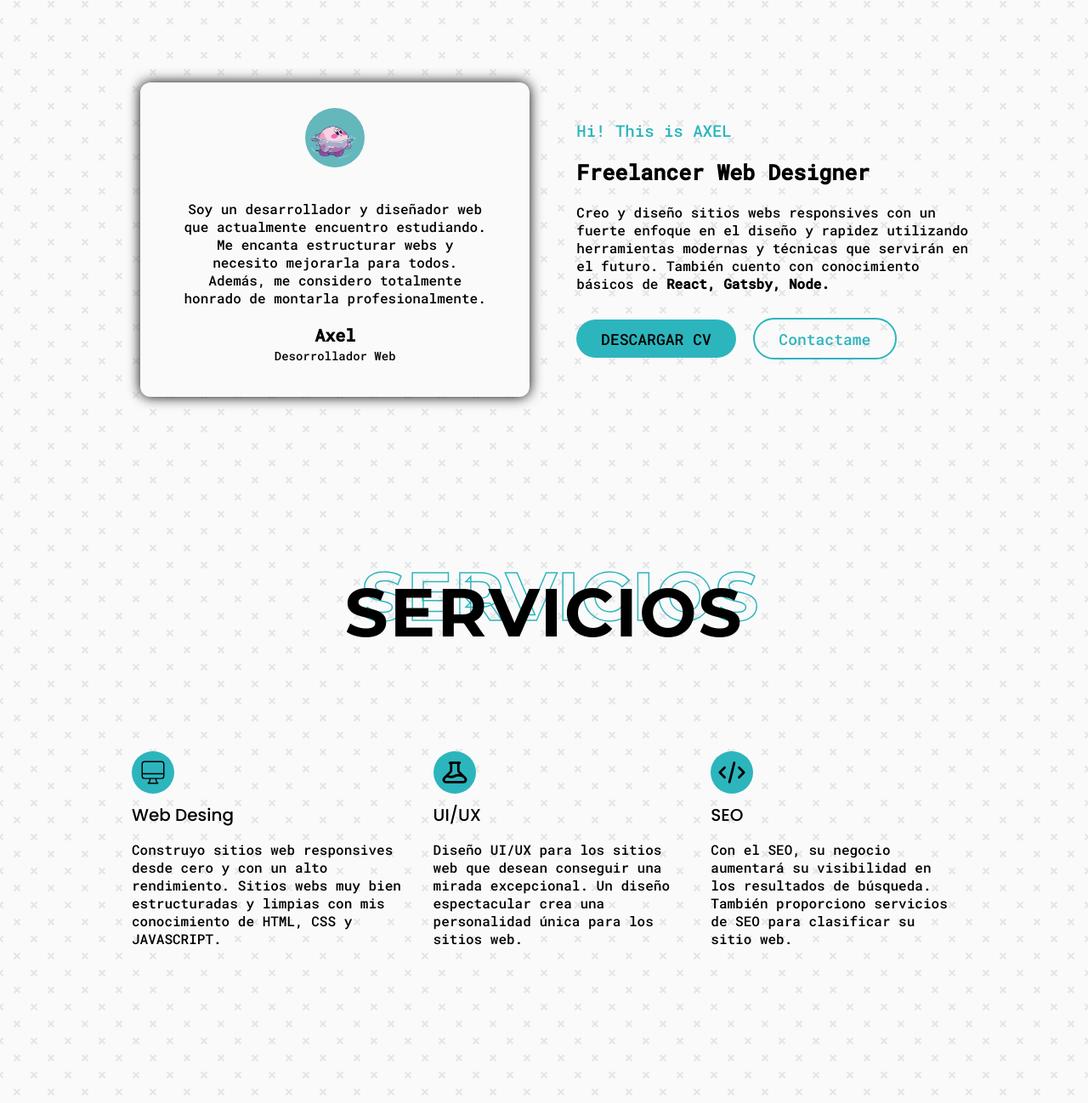
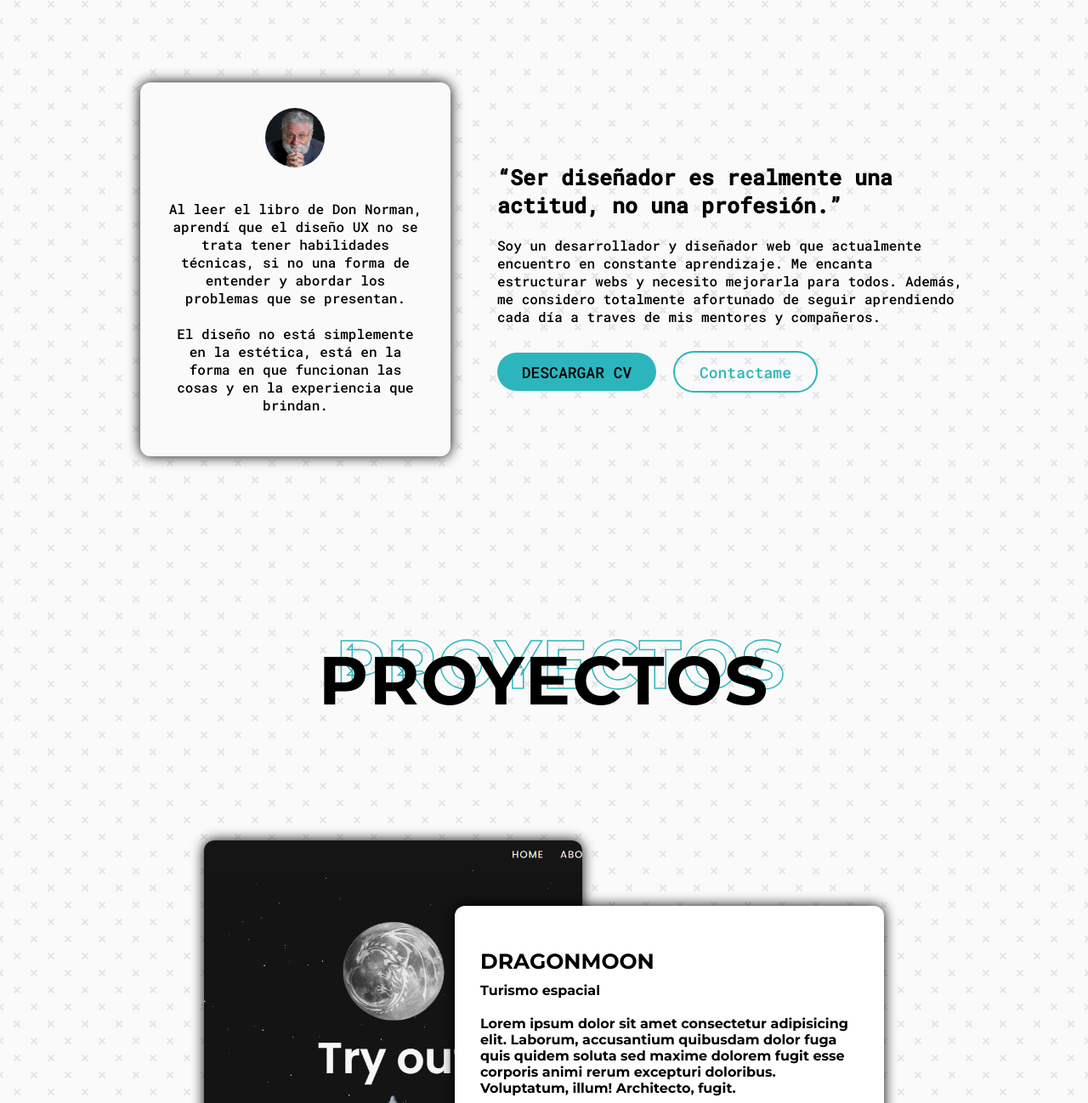
Before and after one commit to AxelChipana/Axel, a plain HTML site: page index.html in a window 1280 px wide. Shown: the part 1015-2313 px from the top of the page at 85% size. Drawn offline with Linux system fonts and the light colour scheme.

Commit message:
New information

```diff
--- a/index.html
+++ b/index.html
@@ -25,7 +25,6 @@
             </div>
             <li><a  href="#hero">INICIO</a></li>
             <li><a  href="#about">SOBRE MÍ</a></li>
-            <li><a  href="#services">SERVICIOS</a></li>
             <li><a  href="#projects">PROYECTOS</a></li>
             <li><a  href="./contact.html">CONTACTAME</a></li>
             <div id="theme">
@@ -41,7 +40,7 @@
           </svg>
         </div>
     </div>
-</nav>
+  </nav>
 
   <!--Hero section-->
   <section id="hero">
@@ -53,13 +52,13 @@
           <div class="wrapper"><span>with</span></div>
           <div class="wrapper"><span>purpose</span></div>
         </h2>
-        <p class="desc">Actualmente me encuentro estudiando Computación e Informática</p>
+        <p class="desc">Diseñador UX y desarrollador web</p>
         <div class="buttons">
           <a href="#projects" class="primary-btn">Mira mis proyectos</a>
         </div>
       </div>
       <figure class="right">
-          <img src="./img/gril2.jpg">
+          <img src="./img/Axel.png">
       </figure>
     </div>
   </section>
@@ -72,59 +71,23 @@
         <div class="left">
           <div class="card">
             <figure class="img">
-              <img src="./img/kirby.png">
+              <img src="./img/Don_Norman.jpg">
             </figure>
-            <p class="card-desc">Soy un desarrollador y diseñador web que actualmente encuentro estudiando. Me encanta estructurar webs y necesito mejorarla para todos. Además, me considero totalmente honrado de montarla profesionalmente.</p>
-            <h3 class="card-name">Axel</h3>
-            <p class="card-sub-title">Desorrollador Web</p>
+            <p class="card-desc">Al leer el libro de Don Norman, aprendí que el diseño UX no se trata tener habilidades técnicas, si no una forma de entender y abordar los problemas que se presentan.
+              <br><br>
+              El diseño no está simplemente en la estética, está en la forma en que funcionan las cosas y en la experiencia que brindan.
+            </p>
+            <!-- <p class="card-sub-title">Don Norman</p> -->
           </div>
         </div>
         <div class="right">
-          <p class="subheading">Hi! This is AXEL</p>
-          <h2 class="slogan">Freelancer Web Designer</h2>
-          <p class="right-text">Creo y diseño sitios webs responsives con un fuerte enfoque en el diseño y rapidez utilizando herramientas modernas y técnicas que servirán en el futuro. También cuento con conocimiento básicos de <strong>React, Gatsby, Node. </strong> </p>
-        <!-- Construyo sitios webs y aplicaciones -->
+          <h2 class="slogan">“Ser diseñador es realmente una actitud, no una profesión.”</h2>
+          <p class="right-text">Soy un desarrollador y diseñador web que actualmente encuentro en constante aprendizaje. Me encanta estructurar webs y necesito mejorarla para todos. Además, me considero totalmente afortunado de seguir aprendiendo cada día a traves de mis mentores y compañeros.
+          </p>
           <div class="buttons">
-            <a href="CV_Chipana_Axel.pdf" target="blank" class="primary-btn">DESCARGAR CV</a>
+            <a href="AxelCV.pdf" target="blank" class="primary-btn">DESCARGAR CV</a>
             <a href="./contact.html" class="primary-btn outline">Contactame</a>
           </div>
-        </div>
-      </div>
-    </div>
-  </section>
-
-  <!--Services section-->
-  <section id="services">
-    <div class="container">
-      <h2 class="section-heading" data-outline="SERVICIOS">SERVICIOS</h2>
-      <div class="all-items">
-        <div class="item">
-          <div class="icon">
-            <svg xmlns="http://www.w3.org/2000/svg" fill="none" viewBox="0 0 24 24" stroke="currentColor">
-            <path stroke-linecap="round" stroke-linejoin="round" stroke-width="1" d="M9.75 17L9 20l-1 1h8l-1-1-.75-3M3 13h18M5 17h14a2 2 0 002-2V5a2 2 0 00-2-2H5a2 2 0 00-2 2v10a2 2 0 002 2z" />
-            </svg>
-          </div>
-          <h3 class="item-heading">Web Desing</h3>
-          <p class="item-desc">Construyo sitios web responsives desde cero y con un alto rendimiento. Sitios webs muy bien estructuradas y limpias con mis conocimiento de HTML, CSS y JAVASCRIPT.</p>
-        </div>
-        <div class="item">
-          <div class="icon">
-            <svg xmlns="http://www.w3.org/2000/svg" fill="none" viewBox="0 0 24 24" stroke="currentColor">
-              <path stroke-linecap="round" stroke-linejoin="round" stroke-width="2" d="M19.428 15.428a2 2 0 00-1.022-.547l-2.387-.477a6 6 0 00-3.86.517l-.318.158a6 6 0 01-3.86.517L6.05 15.21a2 2 0 00-1.806.547M8 4h8l-1 1v5.172a2 2 0 00.586 1.414l5 5c1.26 1.26.367 3.414-1.415 3.414H4.828c-1.782 0-2.674-2.154-1.414-3.414l5-5A2 2 0 009 10.172V5L8 4z" />
-            </svg>
-          </div>
-          <h3 class="item-heading">UI/UX</h3>
-          <p class="item-desc">Diseño UI/UX para los sitios web que  desean conseguir una mirada excepcional. Un diseño espectacular crea una personalidad única para los sitios web.</p>
-        </div>
-        <div class="item">
-          <div class="icon">
-            <svg xmlns="http://www.w3.org/2000/svg" fill="none" viewBox="0 0 24 24" stroke="currentColor">
-              <path stroke-linecap="round" stroke-linejoin="round" stroke-width="2" d="M10 20l4-16m4 4l4 4-4 4M6 16l-4-4 4-4" />
-            </svg>
-          </div>
-          <h3 class="item-heading">SEO</h3>
-          <p class="item-desc">Con el SEO, su negocio aumentará su visibilidad en los resultados de búsqueda. También proporciono servicios de SEO para clasificar su sitio web.
-          </p>
         </div>
       </div>
     </div>
@@ -211,10 +174,8 @@
   <!--Social Icons section-->
   <section id="social-menu">
     <ul>
-      <li><a href="https://www.instagram.com/axelch01/?hl=es-la"><i class="fab fa-instagram"></i></a></li>
-      <li><a href="https://github.com/AxelChipana"><i class="fab fa-github-alt"></i></a></li>
-      <li><a href="https://codepen.io/axel-chipana"><i class="fab fa-codepen"></i></a></li>
-      <li><a href="https://www.linkedin.com/in/axel-jair-chipana-tapia-02a0a420b/"><i class="fab fa-linkedin"></i></a></li>
+      <li><a href="https://github.com/AxelChipana" target="blank"><i class="fab fa-github-alt"></i></a></li>
+      <li><a href="https://www.linkedin.com/in/axel-jair-chipana-tapia-02a0a420b/" target="blank"><i class="fab fa-linkedin"></i></a></li>
     </ul>
   </section>
 
@@ -223,15 +184,11 @@
     <div class="inner-fotter">
       <div class="social-menu2">
         <ul>
-          <li><a href="#"><i class="fab fa-instagram"></i></a></li>
           <li><a href="#"><i class="fab fa-github-alt"></i></a></li>
           <li><a href="https://codepen.io/axel-chipana"><i class="fab fa-codepen"></i></a></li>
           <li><a href="#"><i class="fab fa-linkedin"></i></a></li>
         </ul>
       </div>
-      <!-- <figure class="img">
-        <img src="./img/cat2.png" alt="">
-        </figure> -->
     </div>
   </footer>
 
--- a/style.css
+++ b/style.css
@@ -253,11 +253,14 @@ section {
 		height: 100%;
 		width: 100%;
 		max-width: 100%;
-		display: block;
-		padding: 50px 0;
+		display: flex;
+		padding: 15% 0;
 		text-align: center;
 		background-color: var(--nav3);
 		transition: all .3s ease;
+
+		justify-content: center;
+		flex-direction:column;
 	}
 	#navbar .menu-list.active {
 		right: 0%;
@@ -266,8 +269,7 @@ section {
 		margin-right: 0;
 	}
 	#navbar .menu-list li {
-		margin-top: 65px;
-		align-items: center;
+		padding: 10% 0;
 	}
 	#navbar .menu-list li a {
 		margin-left: 0;
@@ -297,14 +299,10 @@ section {
 	}
 }
 @media (max-width: 375px) {
-	#navbar .menu-list li {
-		margin-top: 55px;
-	}
 	#navbar .menu-list li a {
-		font-size: 4rem;
+		font-size: 5rem;
 	}
 }
-
 
 /* Hero Section */
 #hero {
@@ -388,7 +386,7 @@ section {
 	height: 550px;
 	object-fit: cover;
 	object-position: 50% 30%;
-	border-radius: 12px;
+	border-radius: 22px;
 }
 
 @media only screen and (max-width: 768px) {
@@ -445,79 +443,6 @@ section {
 	}
 }
 
-/* Services section */
-#services {
-	padding: 9rem 0;
-	color: var(--color-2);
-}
-#services .all-items {
-	display: flex;
-	align-items: center;
-	justify-content: center;
-
-}
-#services .item {
-	padding: 1.5rem;
-	border-radius: 12px;
-	transition: .3s ease background-color;
-}
-#services .item:nth-child(1):hover {
-	background-color: #63bbb9d0;
-}
-#services .item:nth-child(2 ):hover {
-	background-color: #63bbb9d0;
-}
-#services .item:nth-child(3):hover {
-	background-color: #63bbb9d0;
-}
-#services .item .icon {
-	width: 50px;
-	height: 50px;
-	padding: .8rem;
-	border-radius: 50%;
-	margin-bottom: 1rem;
-}
-#services .item-heading {
-	font-weight: 500;
-	font-size: 2rem;
-	font-family: "Poppins", sans-serif;
-	margin-bottom: 1.5rem;
-}
-#services .item-desc {
-	color: var(--color-2);
-}
-#services .item:nth-child(1) .icon {
-	background-color: var(--primary-color);
-}
-#services .item:nth-child(2) .icon {
-	background-color: var(--primary-color);
-}
-#services .item:nth-child(3) .icon {
-	background-color: var(--primary-color);
-}
-@media only screen and (max-width: 768px) {
-	#services .all-items {
-		flex-direction: column;
-		text-align: center;
-	}
-	#services .item .icon {
-		margin: 0 auto;
-		margin-bottom: 1rem;
-	}
-	#services .item {
-		margin: 2rem 0;
-	}
-	#services .item:nth-child(1) {
-		background-color: #63bbb9d0;
-	}
-	#services .item:nth-child(2 ) {
-		background-color: #63bbb9d0;
-	}
-	#services .item:nth-child(3) {
-		background-color: #63bbb9d0;
-	}
-}
-
 
 /* About section */
 #about {
@@ -554,19 +479,11 @@ section {
 	object-fit: cover;
 }
 #about .left .card .card-desc {
-	margin: 10px 2rem 2rem 2rem;
+	margin: 10px 0rem 2rem 0rem;
 	color: var(--color-2);
-}
-#about .left .card .card-name {
-	font-size: 2rem;
-	margin-bottom: 0.2rem;
 }
 #about .left .card .card-sub-title {
 	font-size: 1.4rem;
-}
-#about .subheading {
-	color: var(--primary-color);
-	font-size: 1.9rem;
 }
 #about .right .slogan {
 	font-size: 2.5rem;
```
Also changed, not shown: contact.html (+9 -17 lines), img/Axel.png (added), img/Don_Norman.jpg (added), img/The_Design_of_Everydayt_things.jpg (added), img/axel2.png (added), img/axel3.jpg (added), img/gril2.jpg (deleted), 2 other files.
